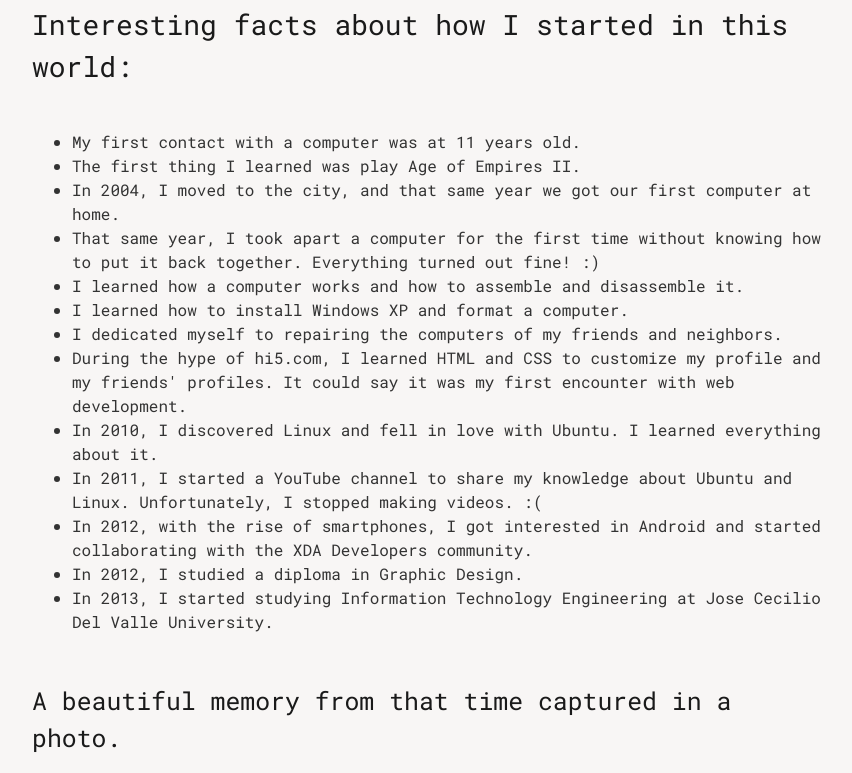
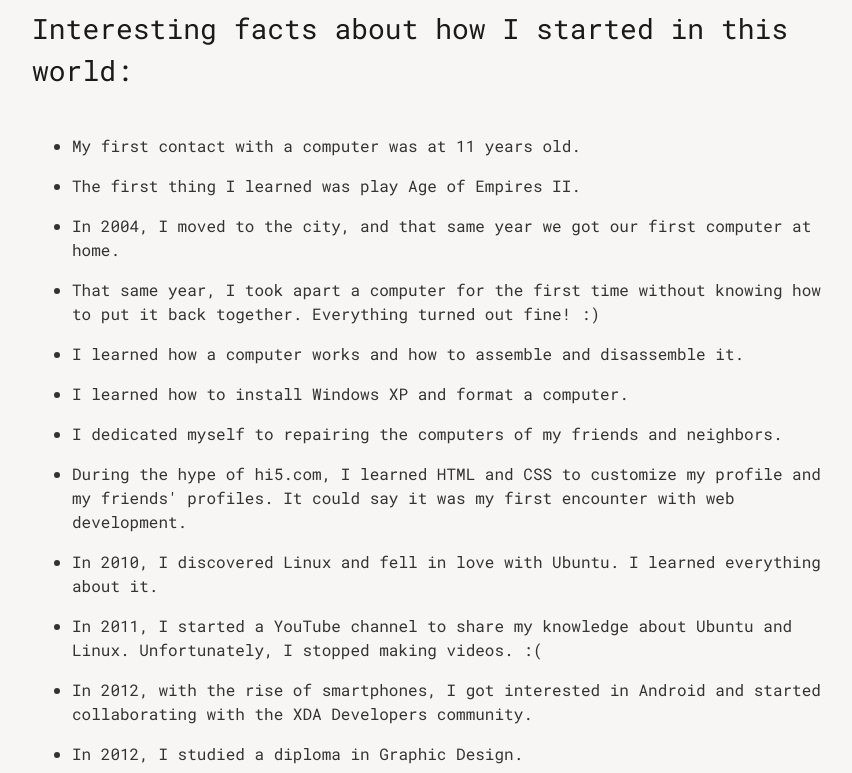
Before and after one commit to vito8916/victoralvarado.dev, an Astro site: page /about in a window 1280 px wide. Shown: the part 1100-1873 px from the top of the page, without its empty margins (208-1060 px from the left). Built offline with nearby package versions, Linux system fonts and the light colour scheme; Astro itself is replaced by a stand-in of ours.

Commit message:
refactor: add some global styles

```diff
--- a/src/styles/global.css
+++ b/src/styles/global.css
@@ -81,8 +81,12 @@ h6 {
     font-size: 0.875rem;
 }
 
+ul li {
+    margin-bottom: 1rem;
+}
+
 p, ol, ul, span {
-    font-family: var(--font-serif);
+    font-family: var(--font-serif), serif;
     font-weight: normal;
     margin: 1em 0;
     font-size: var(--font-size);
```
